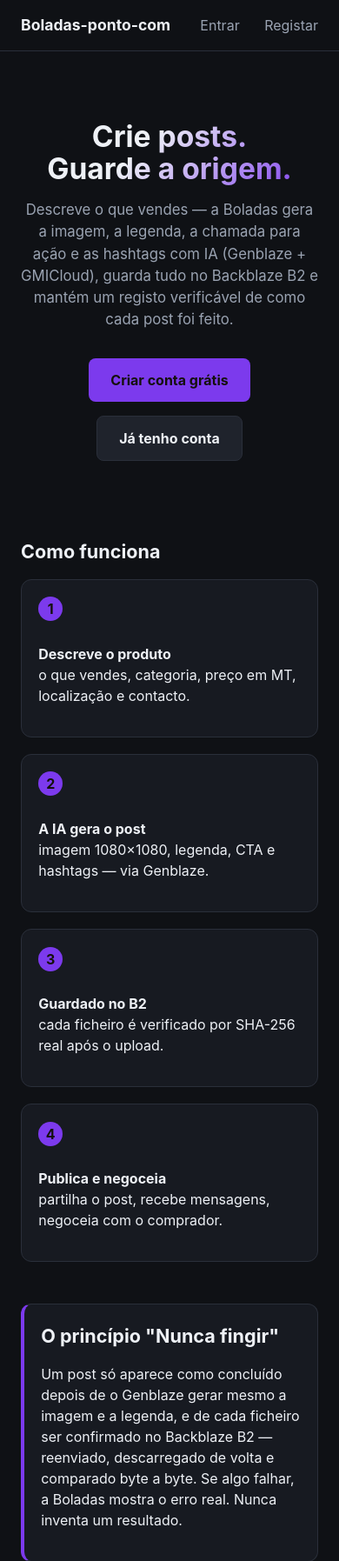
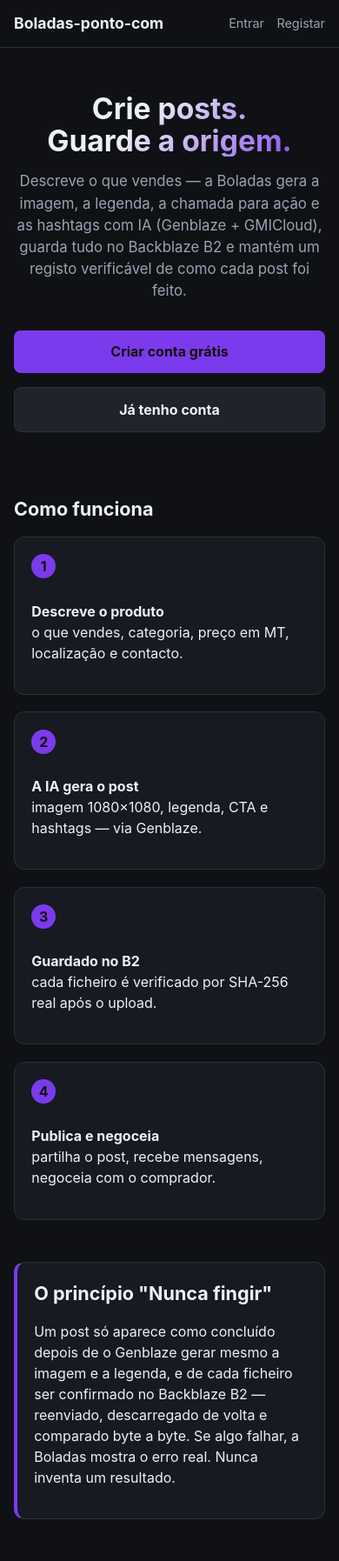
Before and after one commit to Progaminy/boladas-ponto-com, a FastAPI app: page / in a window 390 px wide. Shown: the top 1795 px of the page at 87% size. Run offline with FastAPI, Linux system fonts and the light colour scheme.

Commit message:
Make the interface work on phones
The stylesheet had no media queries at all, while the navbar had grown to
eight links and forms used fixed two-column grids. For a Mozambican
marketplace, where most access is by phone, that was a real defect rather
than a cosmetic one.

Side-by-side field pairs now stack, the explore filters go full-width, the
navbar wraps instead of overflowing, hero actions stack, and hashes/JSON
shrink to stay readable. Also moved the last inline navbar styles into the
stylesheet so spacing is handled by flex gap rather than hardcoded margins.

Co-Authored-By: Claude Opus 5 <noreply@anthropic.com>

```diff
--- a/app/static/css/styles.css
+++ b/app/static/css/styles.css
@@ -23,12 +23,20 @@ body {
   display: flex;
   justify-content: space-between;
   align-items: center;
+  gap: 1rem;
   padding: 1rem 1.5rem;
   border-bottom: 1px solid var(--border);
+  flex-wrap: wrap;
 }
 
 .topbar .brand { font-weight: 700; color: var(--text); text-decoration: none; font-size: 1.1rem; }
-.topbar nav a { color: var(--text-dim); text-decoration: none; margin-left: 1.5rem; }
+.topbar nav {
+  display: flex;
+  align-items: center;
+  flex-wrap: wrap;
+  gap: 0.4rem 1.25rem;
+}
+.topbar nav a { color: var(--text-dim); text-decoration: none; }
 .topbar nav a:hover { color: var(--accent); }
 
 .container { max-width: 880px; margin: 0 auto; padding: 2rem 1.5rem 4rem; }
@@ -249,3 +257,53 @@ a { color: var(--accent); }
 .badge.status-badge-ok { background: #4ade80; }
 .badge.status-badge-failing { background: #f87171; }
 .badge.status-badge-not_configured { background: #f0c040; }
+
+/* --- formulário de filtros (explorar) --- */
+.filter-form {
+  flex-direction: row;
+  gap: 0.75rem;
+  margin-bottom: 1.5rem;
+}
+.filter-form select, .filter-form input { flex: 1; min-width: 0; }
+.filter-form button { flex: 0 0 auto; }
+
+/* --- navbar --- */
+.nav-user { padding-left: 0.5rem; border-left: 1px solid var(--border); }
+.nav-logout { display: inline; }
+.btn-link {
+  background: none;
+  color: var(--text-dim);
+  padding: 0;
+  font-weight: 400;
+  font-size: inherit;
+}
+.btn-link:hover { background: none; color: var(--accent); }
+
+/* --- responsivo (a maioria dos acessos é por telemóvel) --- */
+@media (max-width: 640px) {
+  .container { padding: 1.25rem 1rem 3rem; }
+
+  .topbar { padding: 0.85rem 1rem; }
+  .topbar nav { gap: 0.35rem 0.9rem; font-size: 0.9rem; }
+  .nav-user { border-left: none; padding-left: 0; }
+
+  /* campos lado a lado passam a empilhar: em ecrãs estreitos ficavam
+     demasiado apertados para escrever */
+  .field-row { grid-template-columns: 1fr; }
+
+  .filter-form { flex-direction: column !important; }
+  .filter-form select,
+  .filter-form input,
+  .filter-form button { width: 100%; }
+
+  .history-grid { grid-template-columns: repeat(auto-fill, minmax(150px, 1fr)); gap: 0.75rem; }
+
+  .hero { padding: 2rem 0 1.5rem; }
+  .hero-actions { flex-direction: column; }
+  .btn-primary, .btn-secondary { display: block; text-align: center; }
+
+  .step-grid { grid-template-columns: 1fr; }
+
+  pre.json-block { font-size: 0.72rem; }
+  .verify-files li { font-size: 0.7rem; }
+}
--- a/app/templates/base.html
+++ b/app/templates/base.html
@@ -19,9 +19,9 @@
         <a href="/mensagens">Mensagens</a>
         <a href="/transacoes">Transações</a>
         {% if current_user['is_admin'] %}<a href="/admin/moderacao">Moderação</a>{% endif %}
-        <span class="muted" style="margin-left:1.5rem;">{{ current_user['display_name'] }}</span>
-        <form method="post" action="/sair" style="display:inline;">
-          <button type="submit" style="background:none; color:var(--text-dim); padding:0; font-weight:400; margin-left:0.6rem;">Sair</button>
+        <span class="muted nav-user">{{ current_user['display_name'] }}</span>
+        <form method="post" action="/sair" class="nav-logout">
+          <button type="submit" class="btn-link">Sair</button>
         </form>
       {% else %}
         <a href="/entrar">Entrar</a>
```
Also changed, not shown: app/templates/explore.html (+4 -4 lines).
